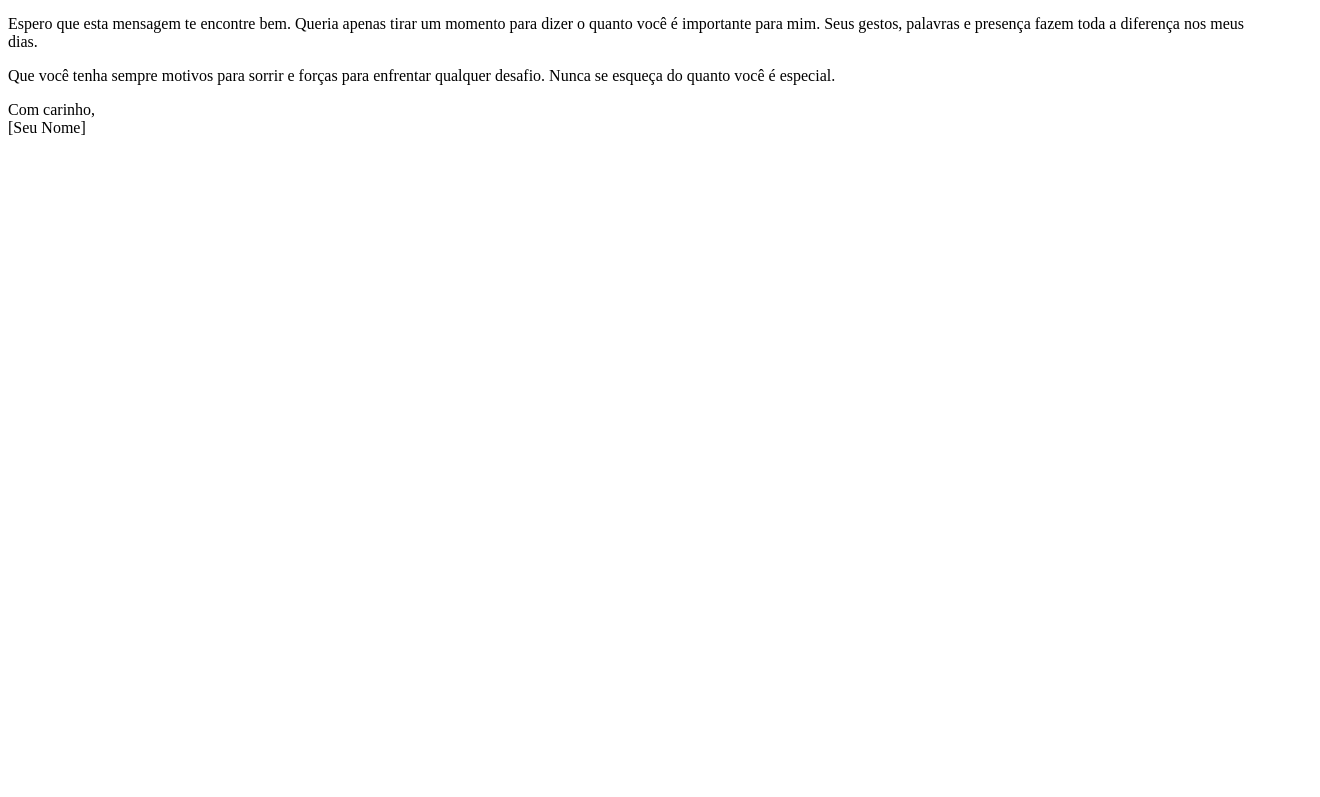
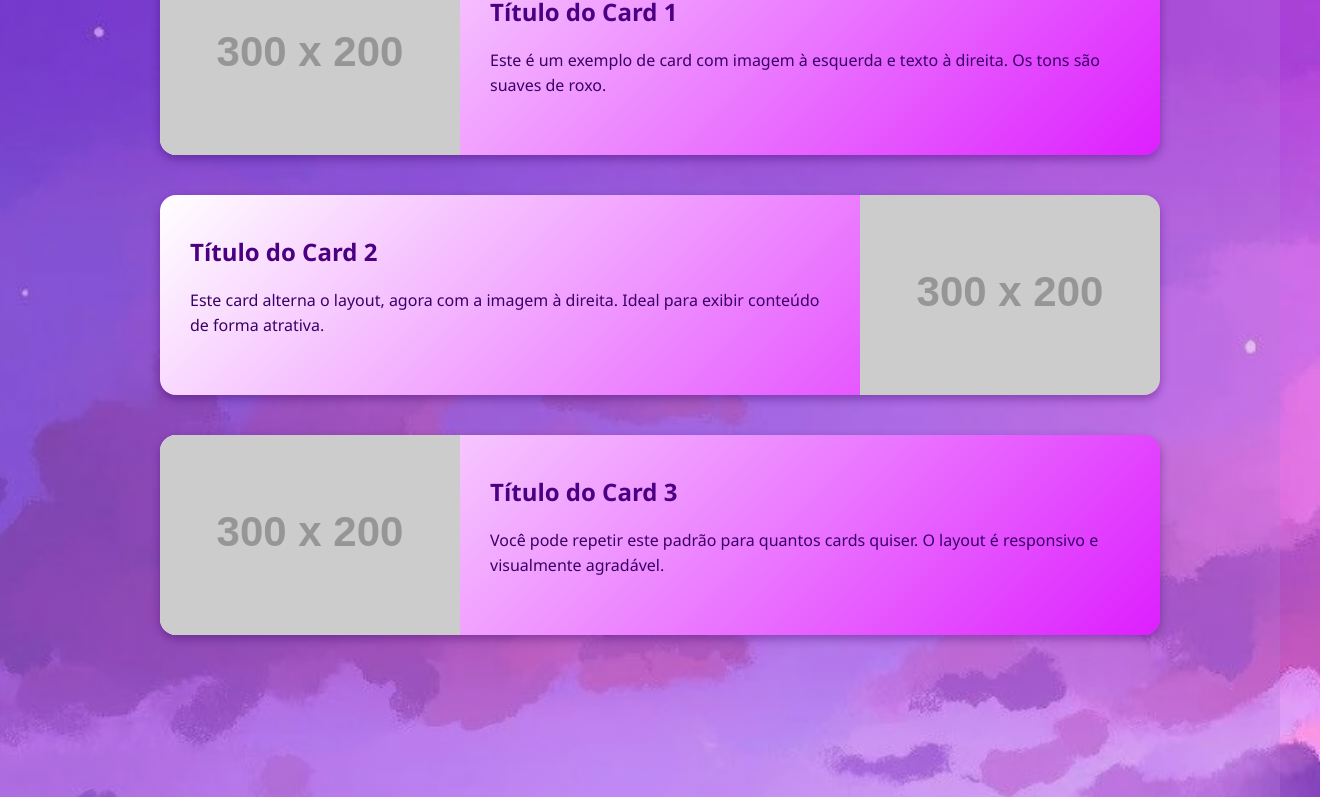
Before and after one commit to isadorasilva22/IsaVecc, a plain HTML site: page view/fatos_isa.html in a window 1280 px wide. Shown: the part 65-862 px from the top of the page, 1320 px wide, since content can reach past the window. Before the commit the page ends 800 px from the top, so only its background shows below. Drawn offline with Linux system fonts and the light colour scheme; placeholder pictures from the web are drawn by us.

Commit message:
fatos_isa V1

```diff
--- a/css/fatos_isa.css
+++ b/css/fatos_isa.css
@@ -0,0 +1,81 @@
+body {
+    font-family: 'Segoe UI', sans-serif;
+    margin: 0;
+    padding: 20px;
+    width: 100%;
+    min-height: 100vh;
+    height: 175vh;
+    background: linear-gradient(rgba(180, 120, 220, 0.3), rgba(180, 120, 220, 0.3)),
+    url('../view/wallpaper_fatos.webp');
+    background-position: center;
+    background-repeat: no-repeat;
+    background-size: cover;
+    align-items: center;
+    justify-content: center;
+  }
+
+  .container {
+    max-width: 1000px;
+    margin: 0 auto;
+  }
+
+  .card {
+    display: flex;
+    align-items: center;
+    background-color: #4B0082;
+    background: linear-gradient(135deg,#ffffff, rgb(221, 31, 255));
+    border-radius: 16px;
+    box-shadow: 0 4px 10px rgba(58,0,102,0.4);
+    overflow: hidden;
+    margin-bottom: 40px;
+    transition: transform 0.3s ease;
+  }
+
+  .card:hover {
+    background-color: #7D3C98;
+    transition: background-color 0.3s ease;
+    transform: translateY(-5px);
+  }
+
+  .card.invertido {
+    flex-direction: row-reverse;
+  }
+
+  .card img {
+    width: 300px;
+    height: auto;
+    object-fit: cover;
+  }
+
+  .card-texto {
+    padding: 20px 30px;
+    color: #4b2673;
+    flex: 1;
+  }
+
+  .card-texto h2 {
+    color: #4B0082;
+    margin-top: 0;
+    font-size: 24px;
+  }
+
+  .card-texto p {
+    color: #3A0066;
+    font-size: 16px;
+    line-height: 1.6;
+  }
+
+  @media (max-width: 768px) {
+    .card, .card.invertido {
+      flex-direction: column;
+    }
+
+    .card img {
+      width: 100%;
+    }
+
+    .card-texto {
+      text-align: center;
+      padding: 20px;
+    }
+  }
--- a/view/fatos_isa.html
+++ b/view/fatos_isa.html
@@ -10,25 +10,34 @@
     <link href="https://cdnjs.cloudflare.com/ajax/libs/font-awesome/6.1.1/css/all.min.css" rel="stylesheet"/>
     <script type="text/javascript" src='../js/fatos_isa.js'></script>
 </head>
+<body>
 
-<body>
-    <section class="form-container"></section>
-    <div class="carta">
-        <h1>Querido(a) [Nome],</h1>
-        <p>
-          Espero que esta mensagem te encontre bem. Queria apenas tirar um momento para dizer o quanto você é importante para mim.
-          Seus gestos, palavras e presença fazem toda a diferença nos meus dias.
-        </p>
-        <p>
-          Que você tenha sempre motivos para sorrir e forças para enfrentar qualquer desafio. Nunca se esqueça do quanto você é especial.
-        </p>
-        <p class="assinatura">
-          Com carinho,<br>
-          [Seu Nome]
-        </p>
-      </div>
+<div class="container">
+  <div class="card">
+    <img src="https://via.placeholder.com/300x200" alt="Imagem 1">
+    <div class="card-texto">
+      <h2>Título do Card 1</h2>
+      <p>Este é um exemplo de card com imagem à esquerda e texto à direita. Os tons são suaves de roxo.</p>
+    </div>
+  </div>
 
+  <div class="card invertido">
+    <img src="https://via.placeholder.com/300x200" alt="Imagem 2">
+    <div class="card-texto">
+      <h2>Título do Card 2</h2>
+      <p>Este card alterna o layout, agora com a imagem à direita. Ideal para exibir conteúdo de forma atrativa.</p>
+    </div>
+  </div>
 
- </body>
+  <div class="card">
+    <img src="https://via.placeholder.com/300x200" alt="Imagem 3">
+    <div class="card-texto">
+      <h2>Título do Card 3</h2>
+      <p>Você pode repetir este padrão para quantos cards quiser. O layout é responsivo e visualmente agradável.</p>
+    </div>
+  </div>
+</div>
+
+</body>
 
 </html>
```
